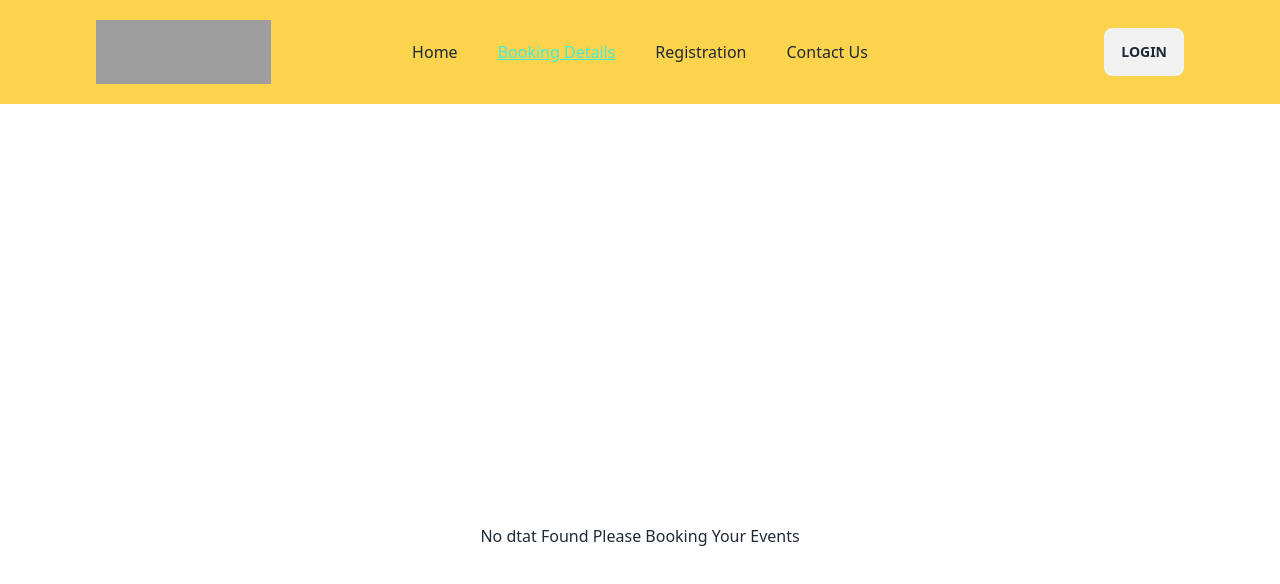
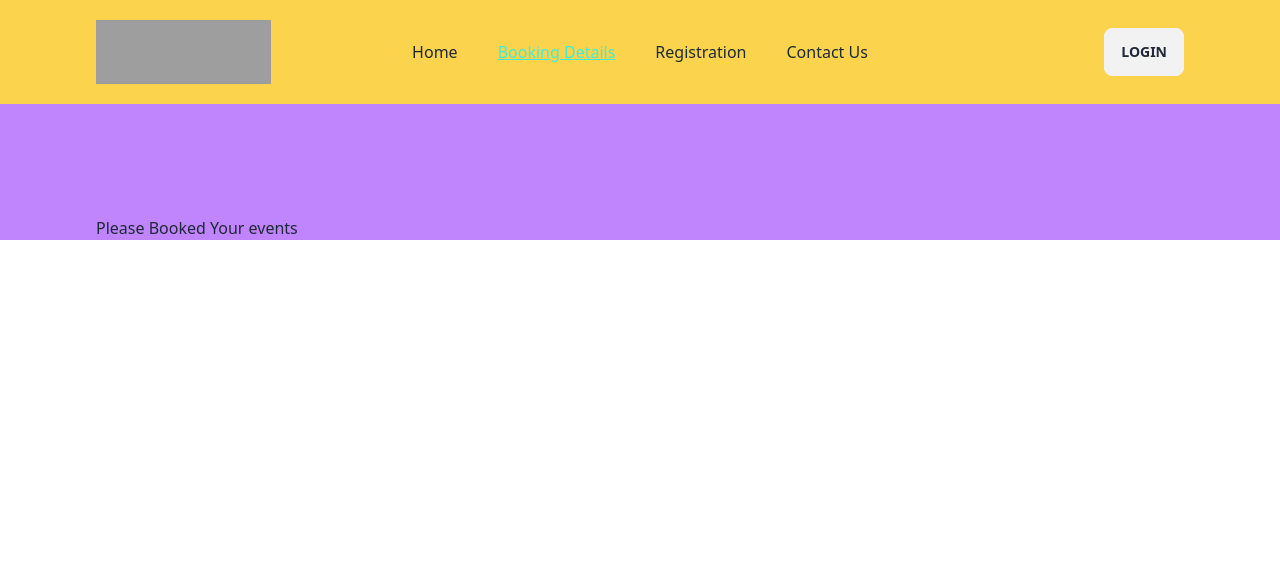
Before and after one commit to Israt-Jahan-panna/social-event-management, a React (Vite) app: page /bookingdetails in a window 1280 px wide. Shown: the top 584 px of the page. Built offline with nearby package versions, Linux system fonts and the light colour scheme; grey boxes are pictures that could not be loaded.

Commit message:
booking details found dynamicly

```diff
--- a/src/Events/EventsPage/EventsDetails.jsx
+++ b/src/Events/EventsPage/EventsDetails.jsx
@@ -5,14 +5,14 @@ const EventsDetails = () => {
   const { id } = useParams();
   const events = useLoaderData();
   const event = events.find((event) => event.id == id);
-  const { name, image, short_description, details, button_text } = event;
+  const { name, image, short_description, details, button_text , price} = event;
   const handleEvents = () => {
     const addedDonationArray = [];
     const eventsItems = JSON.parse(localStorage.getItem("events"));
-    //when value is emty in this time it will set
+
     if (!eventsItems) {
       addedDonationArray.push(event);
-      localStorage.setItem(" events", JSON.stringify(addedDonationArray));
+      localStorage.setItem("events", JSON.stringify(addedDonationArray));
       swal(
         "Thanks you For Your Booking ",
         "We will be in touch to confirm your booking.",
@@ -20,7 +20,7 @@ const EventsDetails = () => {
       );
     } else {
       addedDonationArray.push(...eventsItems, event);
-      localStorage.setItem(" events", JSON.stringify(addedDonationArray));
+      localStorage.setItem("events", JSON.stringify(addedDonationArray));
       swal(
         "Thanks you For Your Booking ",
         "We will be in touch to confirm your booking.",
@@ -28,6 +28,7 @@ const EventsDetails = () => {
       );
     }
   };
+
   return (
     <div className="w-full ">
       <div className="relative flex mx-auto max-w-[50rem] flex-col rounded-xl bg-white bg-clip-border text-gray-700 shadow-lg">
@@ -40,6 +41,10 @@ const EventsDetails = () => {
             <h5 className="block font-sans text-xl font-medium leading-snug tracking-normal text-blue-gray-900 antialiased">
              {name}
             </h5>
+            <h5 className="block font-sans text-xl font-medium leading-snug tracking-normal text-blue-gray-900 antialiased">
+             ${price}
+            </h5>
+
           </div>
           <div className="mb-3 flex items-center justify-between">
             <h5 className="block font-sans text-xl font-medium leading-snug tracking-normal text-blue-gray-900 antialiased">
@@ -55,7 +60,7 @@ const EventsDetails = () => {
           <button onClick={handleEvents}
             className="block w-full select-none rounded-lg bg-pink-500 py-3.5 px-7 text-center align-middle font-sans text-sm font-bold uppercase text-white shadow-md shadow-pink-500/20 transition-all hover:shadow-lg hover:shadow-pink-500/40 focus:opacity-[0.85] focus:shadow-none active:opacity-[0.85] active:shadow-none disabled:pointer-events-none disabled:opacity-50 disabled:shadow-none"
             type="button"
-            data-ripple-light="true"
+
           >
             {button_text}
           </button>
--- a/src/Events/EventsPage/EventsPage.jsx
+++ b/src/Events/EventsPage/EventsPage.jsx
@@ -2,7 +2,7 @@ import Events from "../Events";
 
 
 const EventsPage = ({events}) => {
-    console.log(events)
+    // console.log(events)
     return (
         <div>
             <h2 className="text-5xl ">Our Services</h2>
--- /dev/null
+++ b/src/pages/BookingDetails/BookedEvents.jsx
@@ -0,0 +1,31 @@
+import { Link, useLoaderData } from "react-router-dom";
+
+const BookedEvents = ({ event }) => {
+  const handelDetails = () => {};
+
+  const { id,price, name, image, short_description, button_text } = event || {};
+  return (
+    <div >
+      <div className="card w-80 mb-10 bg-slate-100 ">
+        <figure className="px-6 pt-4">
+          <img src={image} alt="Shoes" className="rounded-xl" />
+        </figure>
+        <div className="card-body items-center text-center ">
+          <h2 className="card-title">Booked Event Price: ${price}</h2>
+          <p className="font-bold">{name}</p>
+          <p>{short_description}</p>
+          <div className="card-actions">
+            <Link to={`/contactus`}>
+              <button onClick={handelDetails} className="btn bg-purple-400 ">
+                {" "}
+               Booking Updates
+              </button>
+            </Link>
+          </div>
+        </div>
+      </div>
+    </div>
+  );
+};
+
+export default BookedEvents;
--- a/src/pages/BookingDetails/BookingDetails.jsx
+++ b/src/pages/BookingDetails/BookingDetails.jsx
@@ -1,38 +1,27 @@
-import { useEffect, useState } from "react";
+import React, { useEffect, useState } from "react";
 import Events from "../../Events/Events";
-
-
+import BookedEvents from "./BookedEvents";
 
 const BookingDetails = () => {
   const [events, setEvents] = useState([]);
   const [notFound, setNotFound] = useState(false);
-    const [isShow , setIsShow] =useState(false)
+  const [isShow, setIsShow] = useState(false);
+
   useEffect(() => {
     const eventItems = JSON.parse(localStorage.getItem("events"));
     if (eventItems) {
       setEvents(eventItems);
-
     } else {
-          setNotFound("No dtat Found Please Booking Your Events"); // Keep it as true when no data is found
+      setNotFound("Please Booked Your events");
     }
   }, []);
-  console.log(events);
   return (
-        <div className=" mx-24 mt-28">
-      {notFound ? (
-        <p className="h-[80vh] flex justify-center items-center">{notFound}</p>
-      ) : (
-        <div>
-            <div className=" grid grid-cols-1 md:grid-cols-2 lg:grid-cols-2 gap-4 ">
+    <div className="px-24 pt-28 bg-purple-400 ">
+
      {
-                   isShow ?  events.map(events => <Events key={events.id} event={events}></Events>) :
-
-                   events.slice(0,4).map(events=> <Events key={events.id} event={events}></Events>)
+      notFound? <p>{notFound}</p>:
+      <div className="grid grid-cols-1 md:grid-cols-2 lg:grid-cols-3">{events.map(events => <BookedEvents key={events.id} event={events}></BookedEvents>)}</div>
      }
-            </div>
-            {events.length > 4 && <button onClick={()=>setIsShow(!isShow)} className=" mt-7 py-2 px-3 text-white bg-green-500 rounded-lg mx-auto block ">{isShow ? "See Less" : "See All"}</button>}
-        </div>
-      )}
     </div>
   );
 };
```
Lines whose indentation alone changed are shown as unchanged.
